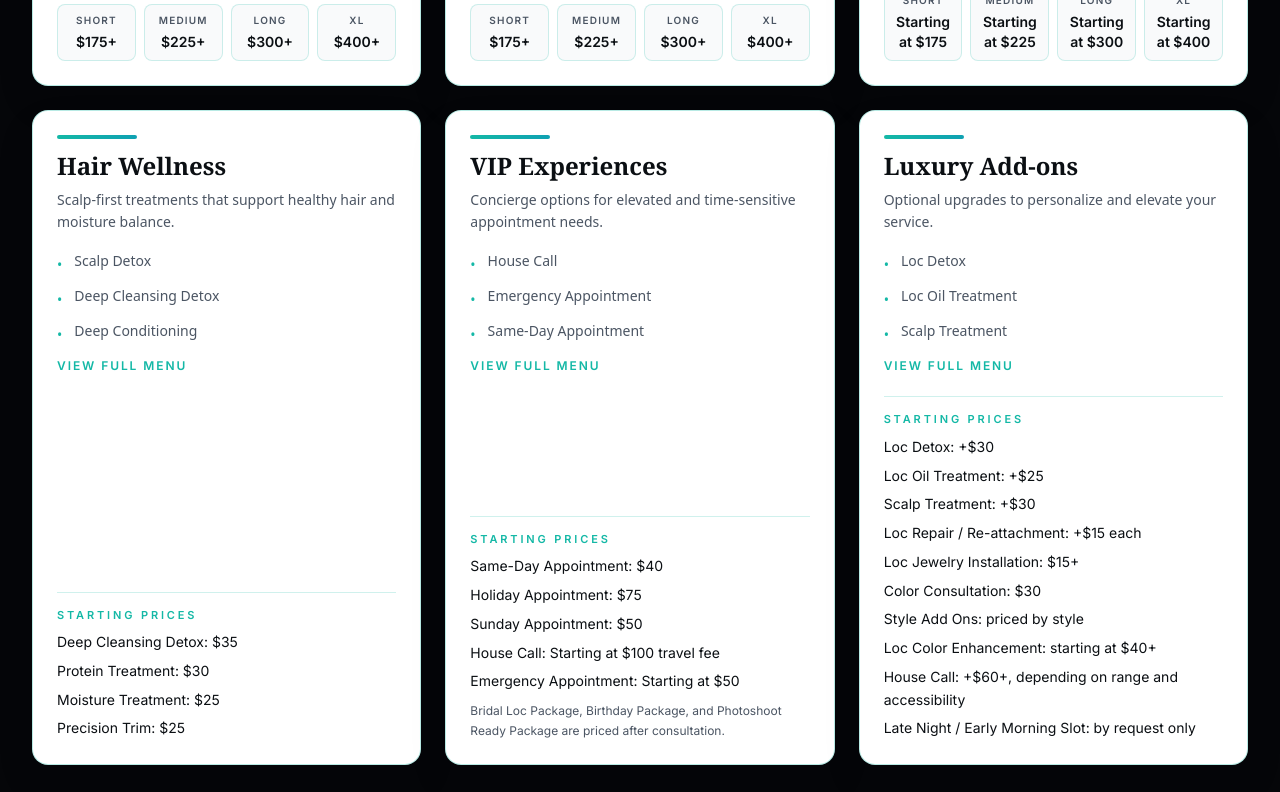
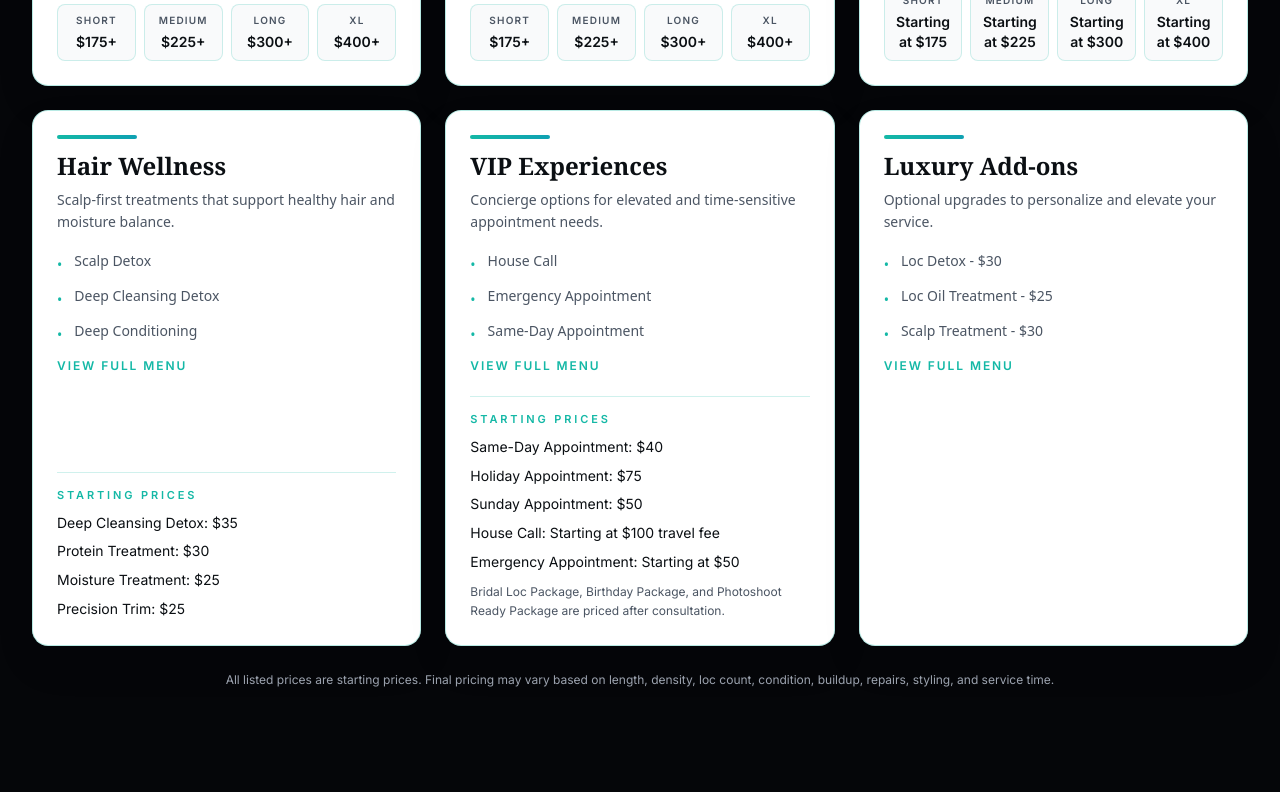
Before and after one commit to LataunaeB/locsbynya-site, a Next.js app: page / in a window 1280 px wide. Shown: the part 2040-2832 px from the top of the page. Built offline with nearby package versions, Linux system fonts and the light colour scheme.

Commit message:
Simplify Luxury Add-ons card pricing display and remove duplicate pricing section

```diff
--- a/app/page.tsx
+++ b/app/page.tsx
@@ -34,6 +34,7 @@ type ServiceCardData = {
   pricingItems?: string[];
   useLengthPriceGrid?: boolean;
   pricingNote?: string;
+  hidePricingSection?: boolean;
 };
 
 const serviceCards: ServiceCardData[] = [
@@ -139,29 +140,16 @@ const serviceCards: ServiceCardData[] = [
     title: 'Luxury Add-ons',
     description: 'Optional upgrades to personalize and elevate your service.',
     services: [
-      'Loc Detox',
-      'Loc Oil Treatment',
-      'Scalp Treatment',
-      'Loc Repair / Re-attachment',
-      'Loc Jewelry Installation',
-      'Color Consultation',
-      'Style Add Ons',
-      'Loc Color Enhancement',
-      'House Call',
-      'Late Night / Early Morning Slot',
+      'Loc Detox - $30',
+      'Loc Oil Treatment - $25',
+      'Scalp Treatment - $30',
+      'Loc Repair / Re-attachment - $15 each',
+      'Loc Jewelry Installation - $15+',
+      'Color Consultation - $30',
+      'Style Add-Ons - priced by style',
+      'Loc Color Enhancement - starting at $40+',
     ],
-    pricingItems: [
-      'Loc Detox: +$30',
-      'Loc Oil Treatment: +$25',
-      'Scalp Treatment: +$30',
-      'Loc Repair / Re-attachment: +$15 each',
-      'Loc Jewelry Installation: $15+',
-      'Color Consultation: $30',
-      'Style Add Ons: priced by style',
-      'Loc Color Enhancement: starting at $40+',
-      'House Call: +$60+, depending on range and accessibility',
-      'Late Night / Early Morning Slot: by request only',
-    ],
+    hidePricingSection: true,
   },
 ];
 
@@ -173,6 +161,7 @@ function ServiceCard({
   pricingItems,
   useLengthPriceGrid,
   pricingNote,
+  hidePricingSection,
 }: ServiceCardData) {
   const [isExpanded, setIsExpanded] = useState(false);
   const hasMoreServices = services.length > 3;
@@ -204,6 +193,7 @@ function ServiceCard({
           )}
         </div>
 
+        {!hidePricingSection && (
           <div className="mt-auto pt-5">
             <div className="border-t border-[#14B8A6]/20 pt-3.5">
               <p className="text-[11px] font-semibold uppercase tracking-[0.26em] text-[#14B8A6]">Starting Prices</p>
@@ -238,6 +228,7 @@ function ServiceCard({
               )}
             </div>
           </div>
+        )}
       </div>
     </article>
   );
```
Lines whose indentation alone changed are shown as unchanged.
